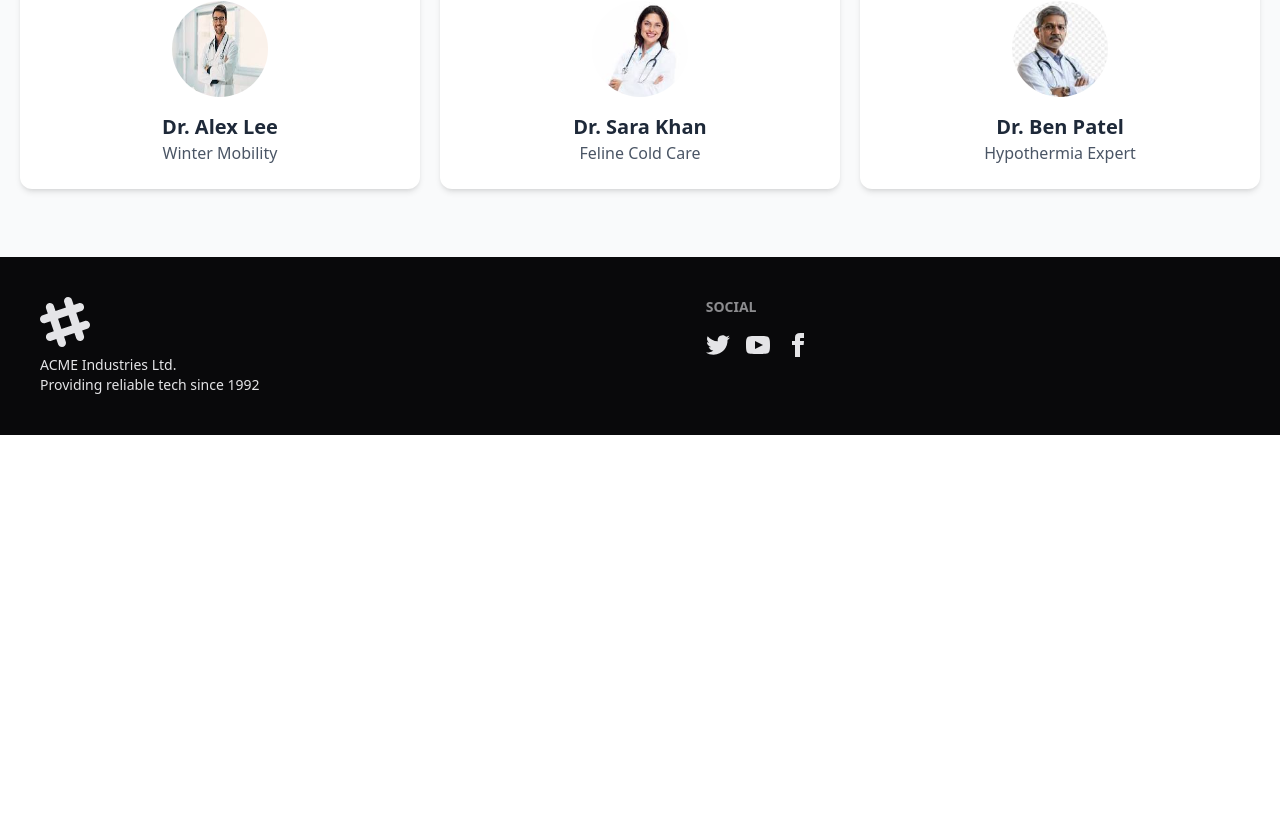
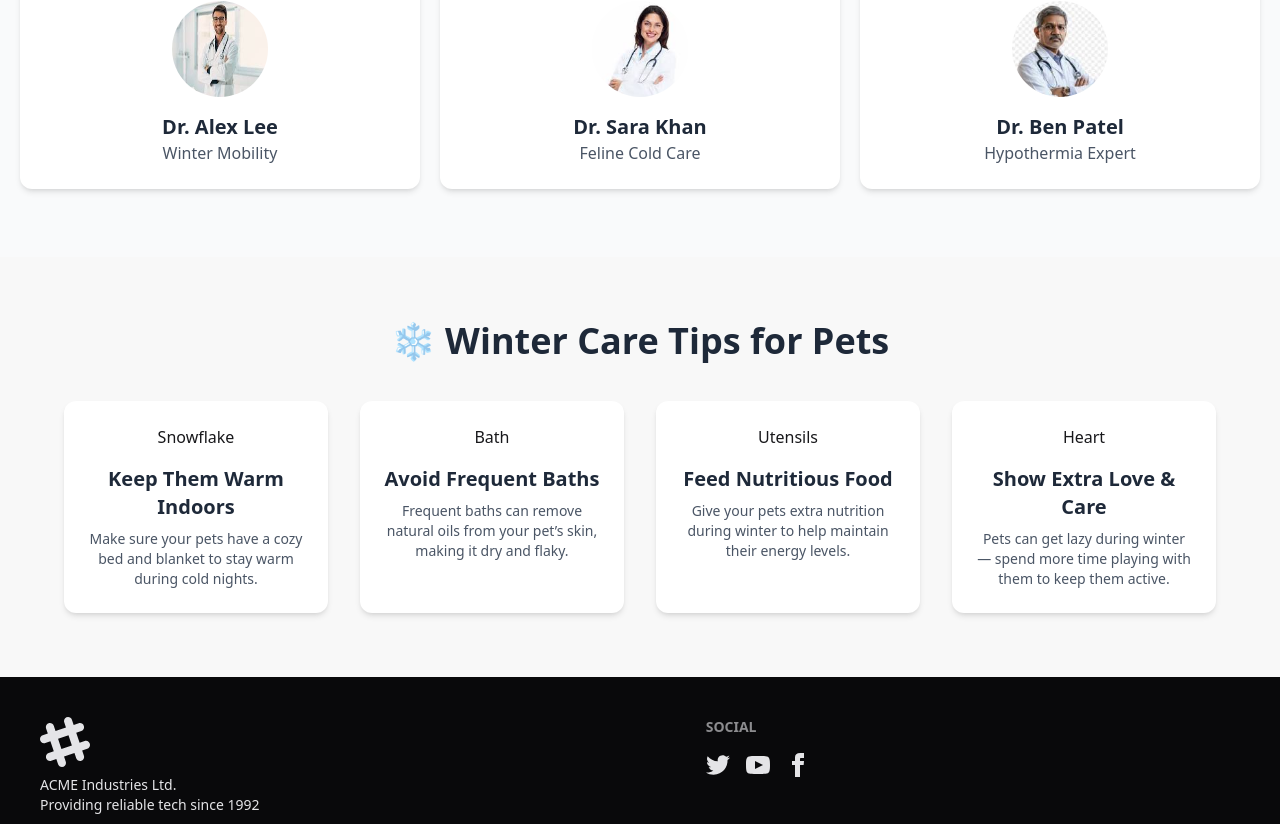
Before and after one commit to Noman6542/WarmPaws, a React (Vite) app: page / in a window 1280 px wide. Shown: the part 1973-2797 px from the top of the page. Before the commit the page ends 2408 px from the top, so only its background shows below. Built offline with nearby package versions, Linux system fonts and the light colour scheme; no server answers.

Commit message:
add extra section

```diff
--- /dev/null
+++ b/public/WinterCareTips.json
@@ -0,0 +1,26 @@
+[
+  {
+    "id": 1,
+    "title": "Keep Them Warm Indoors",
+    "text": "Make sure your pets have a cozy bed and blanket to stay warm during cold nights.",
+    "icon": "Snowflake"
+  },
+  {
+    "id": 2,
+    "title": "Avoid Frequent Baths",
+    "text": "Frequent baths can remove natural oils from your pet’s skin, making it dry and flaky.",
+    "icon": "Bath"
+  },
+  {
+    "id": 3,
+    "title": "Feed Nutritious Food",
+    "text": "Give your pets extra nutrition during winter to help maintain their energy levels.",
+    "icon": "Utensils"
+  },
+  {
+    "id": 4,
+    "title": "Show Extra Love & Care",
+    "text": "Pets can get lazy during winter — spend more time playing with them to keep them active.",
+    "icon": "Heart"
+  }
+]
--- a/src/Component/Navbar.jsx
+++ b/src/Component/Navbar.jsx
@@ -2,8 +2,10 @@ import React, { use } from "react";
 import { Link, NavLink } from "react-router";
 import { AuthContext } from "../Provider/AuthProvider";
 import { toast } from "react-toastify";
+import { FaUserAlt } from "react-icons/fa";
 const Navbar = () => {
   const { user, logout } = use(AuthContext);
+  // console.log(user.photoURL);
   const handleLogout = () => {
     logout()
       .then(() => {
@@ -103,7 +105,8 @@ const Navbar = () => {
           >
             My Profile
           </NavLink>
-          <div>
+          <div className="flex gap-3">
+            <img className="w-12 rounded-full" src={`${user? user.photoURL:<FaUserAlt />}`} alt="" srcset="" />
             {user ? (
               <button
                 onClick={handleLogout}
@@ -112,6 +115,7 @@ const Navbar = () => {
               >
                 Log-Out
               </button>
+
             ) : (
               <Link
                 to="/login"
--- /dev/null
+++ b/src/Pages/ExtraSection.jsx
@@ -0,0 +1,30 @@
+import React from 'react';
+import { useLoaderData } from 'react-router';
+
+const ExtraSection = () => {
+  const careData = useLoaderData();
+  return (
+     <div className="bg-base-200 py-16">
+      <h2 className="text-3xl md:text-4xl font-bold text-center text-gray-800 mb-10">
+        ❄️ Winter Care Tips for Pets
+      </h2>
+
+      <div className="grid md:grid-cols-2 lg:grid-cols-4 gap-8 px-5 md:px-16">
+        {careData.map((tips) => (
+          <div
+            key={tips.id}
+            className="p-6 bg-white rounded-xl shadow-md transition duration-300 hover:shadow-lg hover:scale-[1.02] text-center"
+          >
+            <div className="mb-4 flex justify-center">{tips.icon}</div>
+            <h3 className="text-xl font-semibold mb-2 text-gray-800">
+              {tips.title}
+            </h3>
+            <p className="text-gray-600 text-sm">{tips.text}</p>
+          </div>
+        ))}
+      </div>
+    </div>
+  );
+};
+
+export default ExtraSection;
--- a/src/Pages/Home.jsx
+++ b/src/Pages/Home.jsx
@@ -4,6 +4,7 @@ import Services from './Services';
 import WinterCare from './winterCare';
 import ExpertVets from './ExpertVets';
 import { ClimbingBoxLoader } from 'react-spinners';
+import ExtraSection from './ExtraSection';
 
 const Home = () => {
   const [loading, setLoading] = useState(true);
@@ -24,6 +25,7 @@ const Home = () => {
       <Services></Services>
       <WinterCare></WinterCare>
       <ExpertVets></ExpertVets>
+      <ExtraSection></ExtraSection>
     </div>
   );
 };
--- a/src/main.jsx
+++ b/src/main.jsx
@@ -22,6 +22,7 @@ const router = createBrowserRouter([
         index: true,
         path: "/",
         Component: Home,
+        loader:()=>fetch('/WinterCareTips.json'),
       },
       {
         path: "/ServicesDetails",
```
